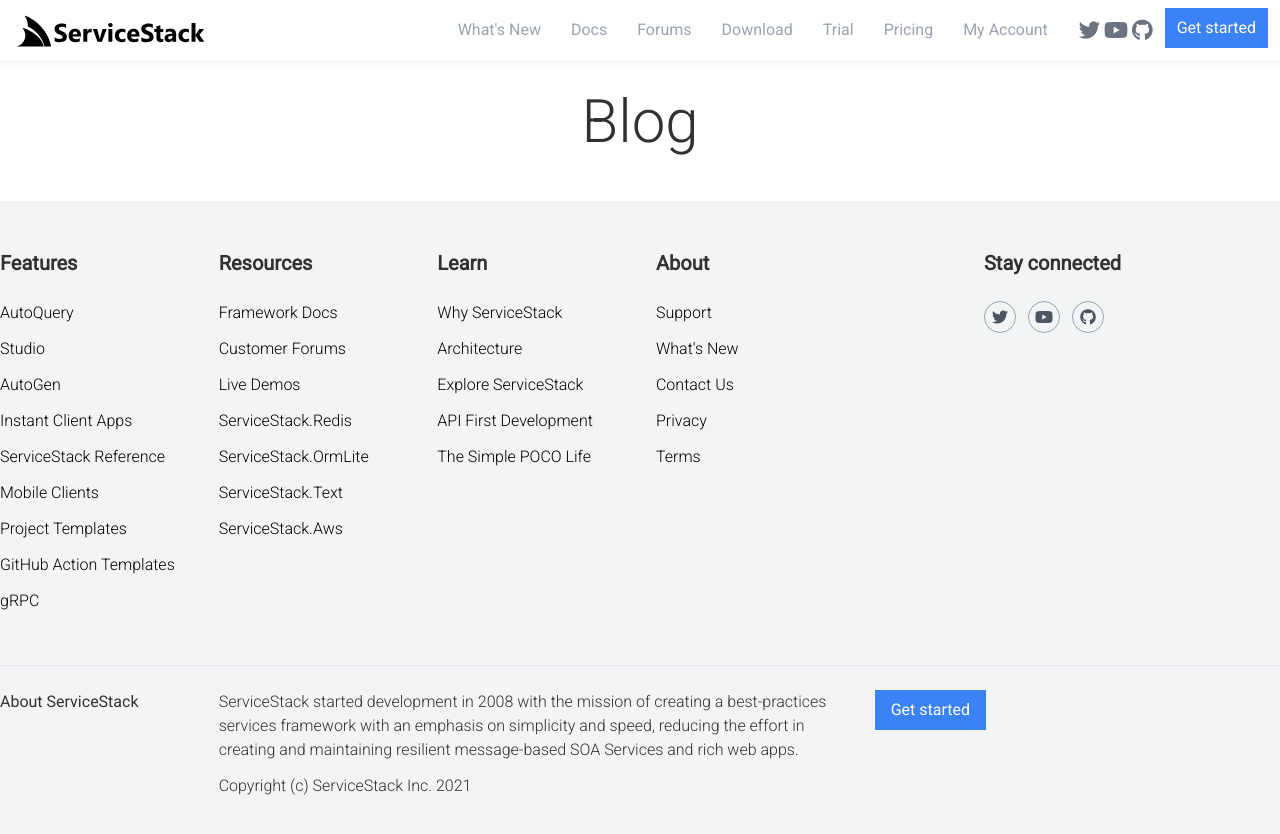
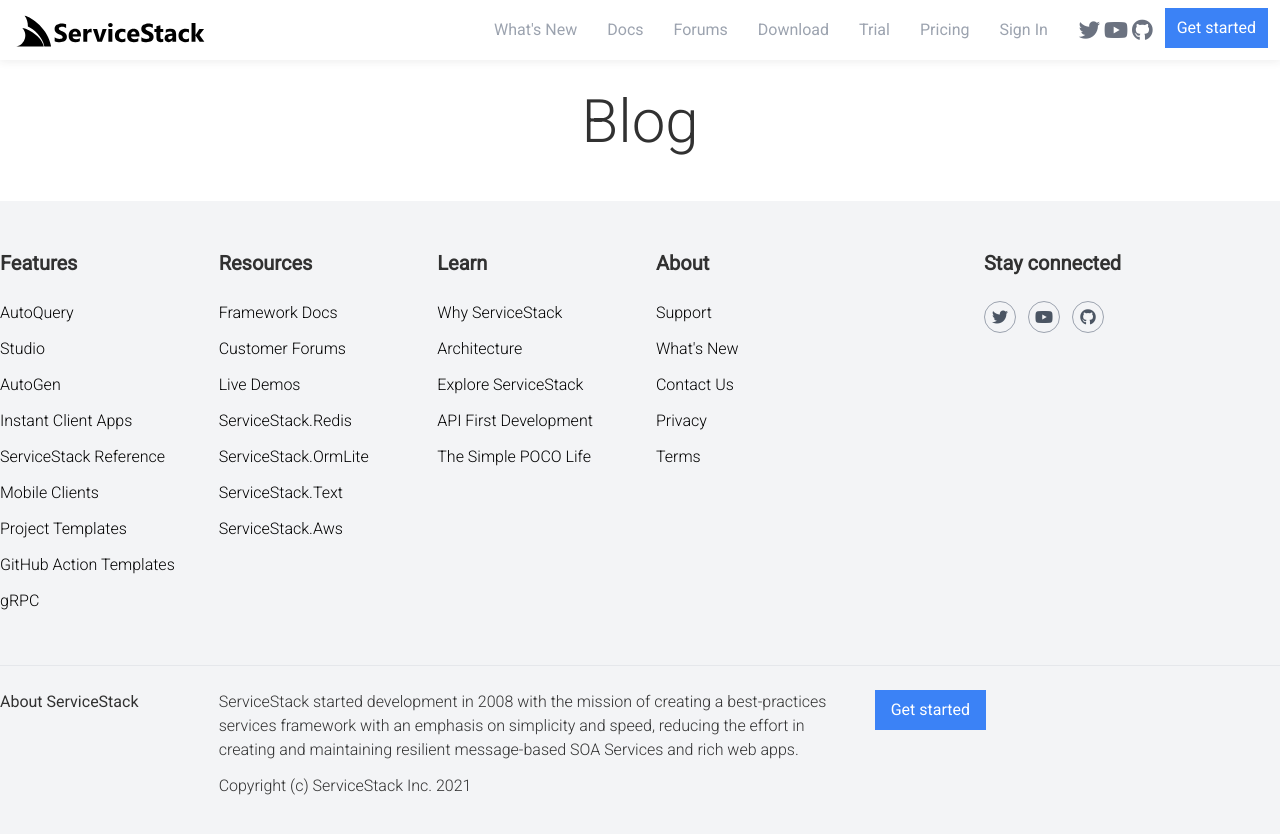
Before and after one commit to mythz/site, a Jekyll site: the page built from _pages/blog.html, in a window 1280 px wide. Shown: the top 834 px of the page. Built offline with Jekyll 4.4.1, drawn with Linux system fonts in a browser that asks for light colours.

Commit message:
Make dynamic/static menus match

```diff
--- a/_includes/navigation.html
+++ b/_includes/navigation.html
@@ -18,7 +18,7 @@
                 <li class="{% if page.slug == "download"%}active{% endif %}"><a class="nav-link" href="{{site.content_url}}/download">Download</a></li>
                 <li><a class="nav-link" href="{{site.dynamic_url}}/trial">Trial</a></li>
                 <li><a class="nav-link" href="{{site.dynamic_url}}/pricing">Pricing</a></li>
-                <li><a class="nav-link" href="{{site.account_url}}/account/subscription">My Account</a></li>
+                <li><a class="nav-link" href="{{site.account_url}}/account/subscription">Sign In</a></li>
             </ul>
 
             <div class="nav social-buttons hidden md:inline-block align-top pt-5 pr-2">
```
